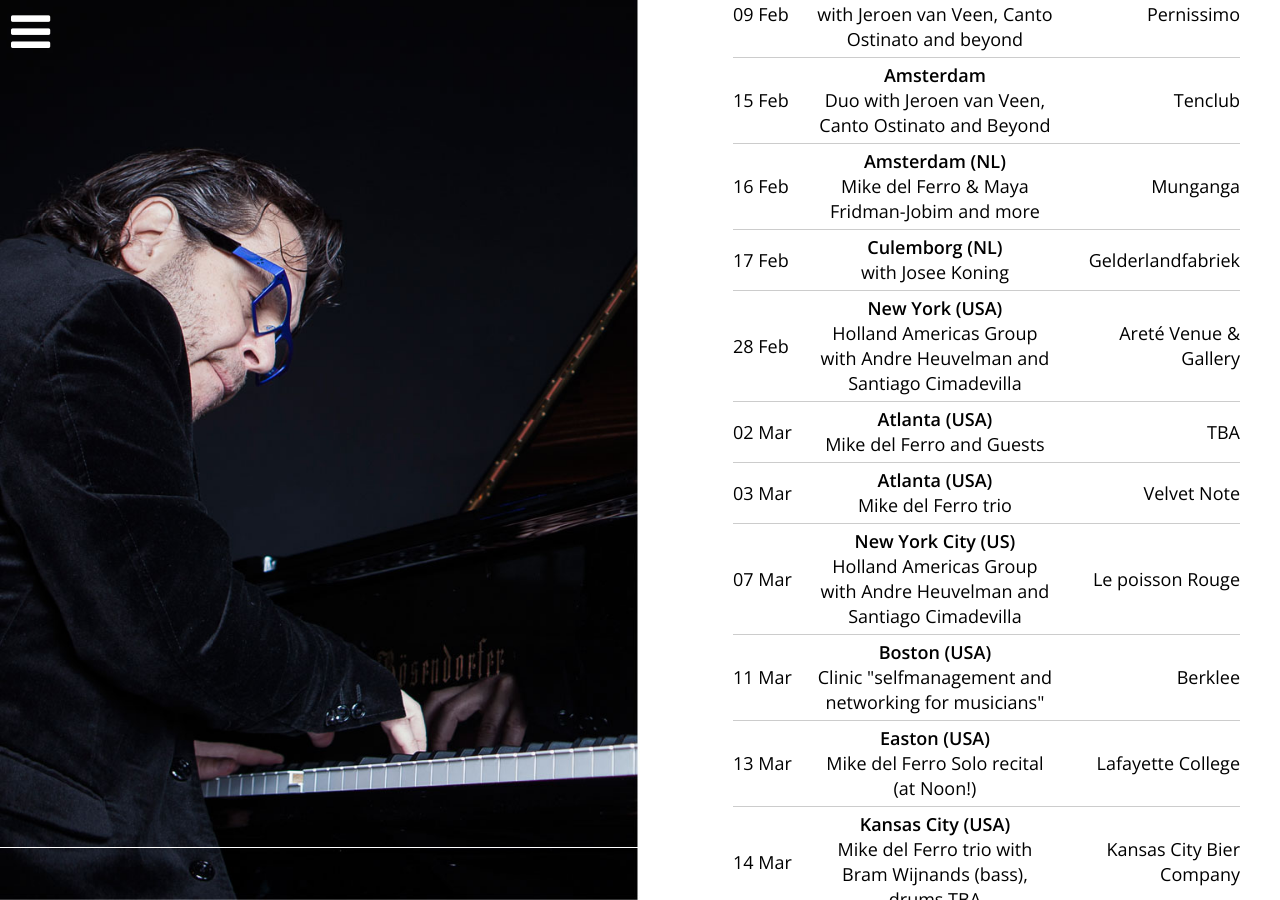
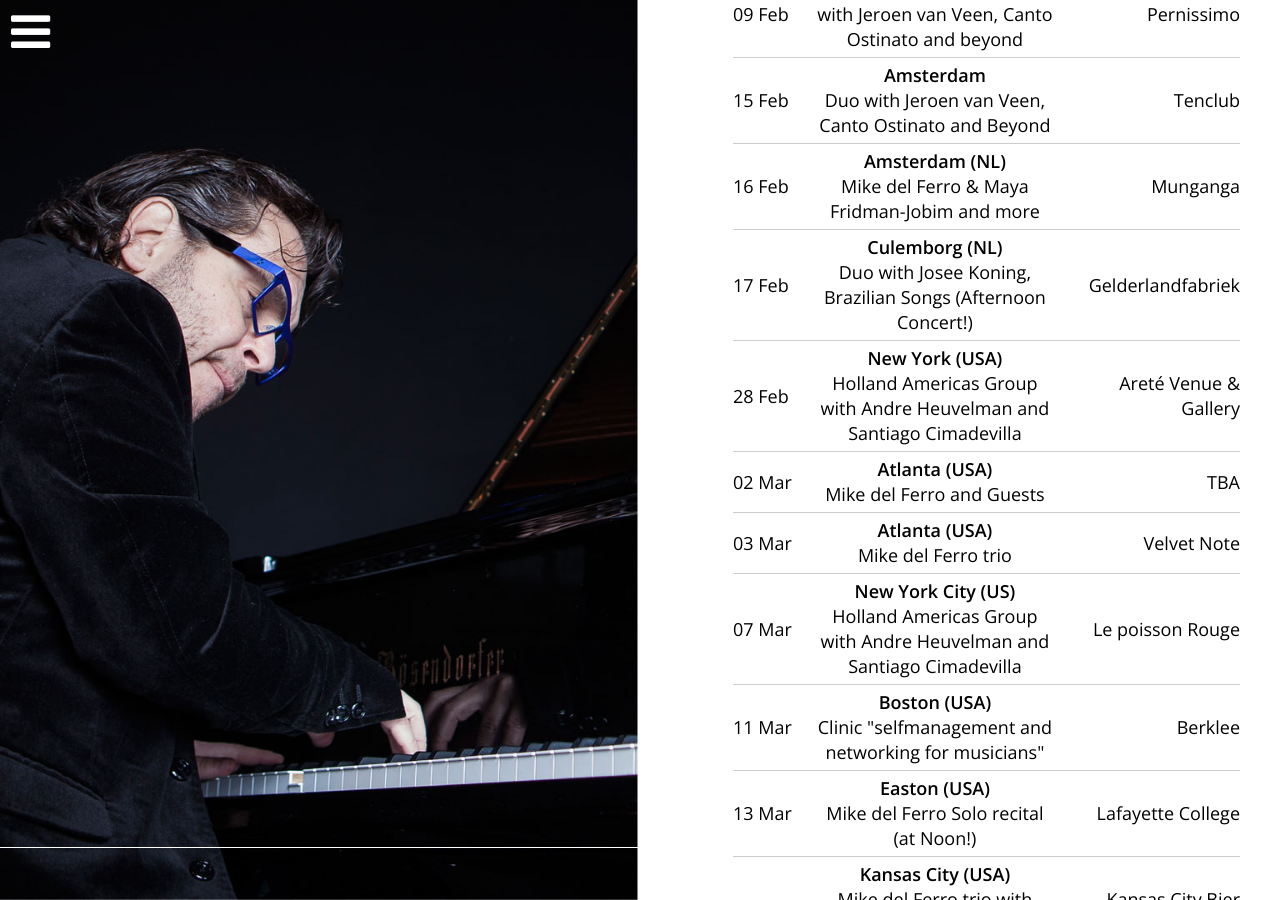
Before and after one commit to mikedelferro/website, a Jekyll site: the page built from agenda.html, in a window 1280 px wide and 900 px high, scrolled down 372 px. Built offline with Jekyll 4.4.1, drawn with Linux system fonts in a browser that asks for light colours; nearby versions of some CDN libraries.

Commit message:
Updated '_config.yml' via CloudCannon

```diff
--- a/_config.yml
+++ b/_config.yml
@@ -61,7 +61,7 @@ gigs:
     location: Tenclub
     venue: Amsterdam
     url: 'https://www.facebook.com/onbehalfoftenclub/'
-  - title: with Josee Koning
+  - title: 'Duo with Josee Koning, Brazilian Songs (Afternoon Concert!)'
     date: 2019-02-17 20:00:00
     location: Gelderlandfabriek
     venue: Culemborg (NL)
```
